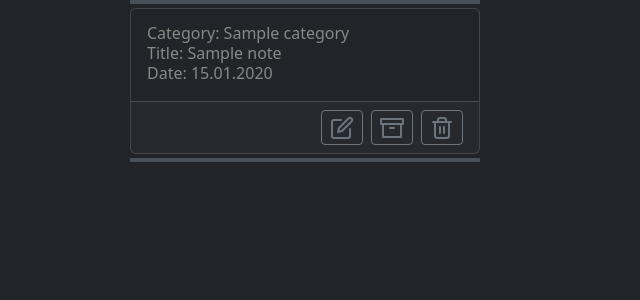
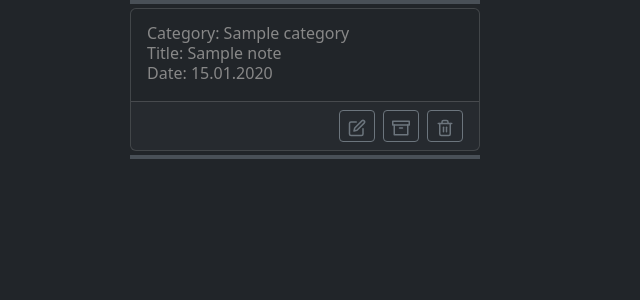
Before and after one commit to BRANYA43/online_notes, a Django app: template src/templates/home.html in a window 1280 px wide. Shown: the part 363-663 px from the top of the page, without its empty margins (0-640 px from the left). Run offline with Django 4.2, Linux system fonts and the light colour scheme; the template is opened without the code that fills it: most values are stand-ins (such as "Sample title", 1, 10 or a date in 2020); some libraries are stand-ins or nearby versions.

Commit message:
Change size of card buttons

```diff
--- a/src/static/js/base.js
+++ b/src/static/js/base.js
@@ -38,9 +38,9 @@
                 <p class="card-subtitle">Date: ${data.note.created}</p>
               </div>
                 <div class="card-footer d-flex justify-content-end gap-2">
-                  <a id="edit" href="${data.urls.retrieve}" class="btn btn-outline-secondary btn-sm" >${feather.icons.edit.toSvg()}</a>
-                  <a id="archive" href="${data.urls.archive}" class="btn btn-outline-secondary btn-sm" >${feather.icons.archive.toSvg()}</i></a>
-                  <a id="delete" href="${data.urls.delete}" class="btn btn-outline-secondary btn-sm">${feather.icons['trash-2'].toSvg()}</a>
+                  <a id="edit" href="${data.urls.retrieve}" class="btn btn-outline-secondary btn-sm" >${feather.icons.edit.toSvg({ width: '18', height: '18'})}</a>
+                  <a id="archive" href="${data.urls.archive}" class="btn btn-outline-secondary btn-sm" >${feather.icons.archive.toSvg({ width: '18', height: '18'})}</i></a>
+                  <a id="delete" href="${data.urls.delete}" class="btn btn-outline-secondary btn-sm">${feather.icons['trash-2'].toSvg({ width: '18', height: '18'})}</a>
                 </div>
             </div>
         `
@@ -53,8 +53,8 @@
               <p class="card-subtitle">Title: ${data.category.title}</p>
             </div>
             <div class="card-footer d-flex justify-content-end gap-2">
-              <a id="edit" href="${data.urls.retrieve}" class="btn btn-outline-secondary btn-sm">${feather.icons.edit.toSvg()}</i></a>
-              <a id="delete" href="${data.urls.delete}" class="btn btn-outline-secondary btn-sm"><${feather.icons['trash-2'].toSvg()}</i></a>
+              <a id="edit" href="${data.urls.retrieve}" class="btn btn-outline-secondary btn-sm">${feather.icons.edit.toSvg({ width: '18', height: '18'})}</i></a>
+              <a id="delete" href="${data.urls.delete}" class="btn btn-outline-secondary btn-sm"><${feather.icons['trash-2'].toSvg({ width: '18', height: '18'})}</i></a>
             </div>
           </div>
         `);
--- a/src/templates/base.html
+++ b/src/templates/base.html
@@ -21,7 +21,7 @@
       </footer>
     </div>
 
-    <script>feather.replace();</script>
+    <script>feather.replace({ width: '18', height: '18'});</script>
     <script src="https://cdn.jsdelivr.net/npm/bootstrap@5.3.3/dist/js/bootstrap.bundle.min.js" integrity="sha384-YvpcrYf0tY3lHB60NNkmXc5s9fDVZLESaAA55NDzOxhy9GkcIdslK1eN7N6jIeHz" crossorigin="anonymous"></script>
     <script src="https://code.jquery.com/jquery-3.6.0.min.js"></script>
     <script src="{% static 'js/base.js' %}"></script>
```
